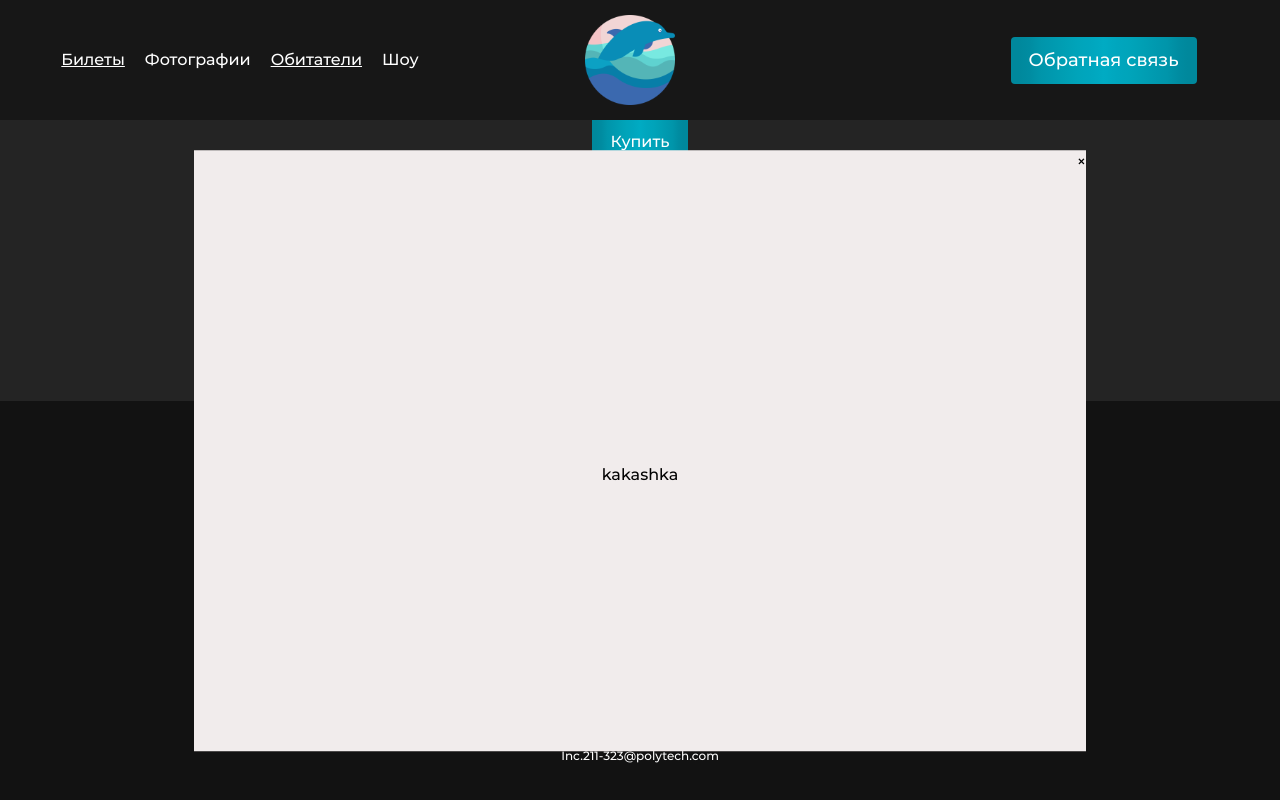
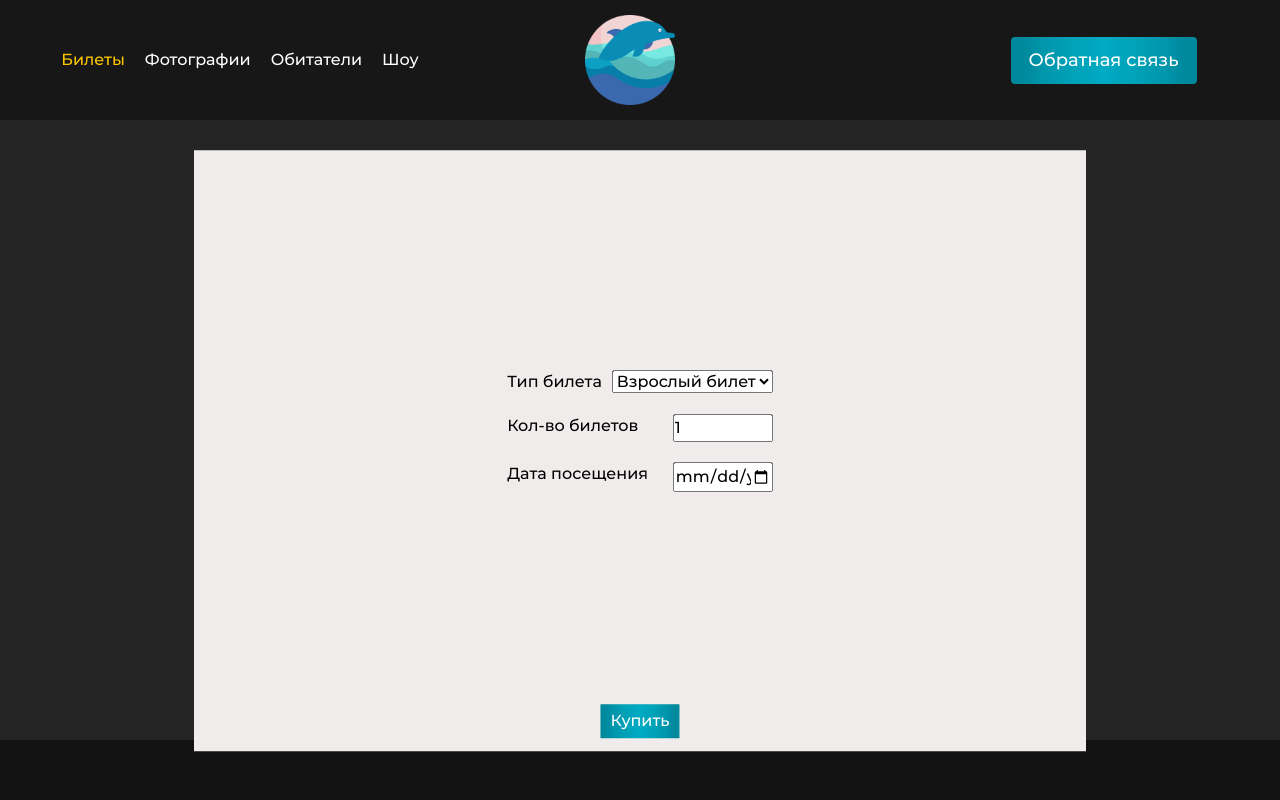
Before and after one commit to f4lz/ocean-future, a Vue app: page /tickets in a window 1280 px wide. Both pictures are taken after a click on the button "Купить". Shown: the top 800 px of the page. Built offline with nearby package versions, Linux system fonts and the light colour scheme; some icons are missing.

Commit message:
tickets-and-modal

```diff
--- a/package.json
+++ b/package.json
@@ -12,6 +12,8 @@
     "format": "prettier --write src/"
   },
   "dependencies": {
+    "@jamescoyle/vue-icon": "^0.1.2",
+    "@mdi/js": "^7.2.96",
     "@vue/composition-api": "^1.7.1",
     "pinia": "^2.0.32",
     "vite-plugin-require": "^1.1.10",
--- /dev/null
+++ b/src/components/modals/modal-apply-payment.vue
@@ -0,0 +1,53 @@
+<template>
+  <div class="payment-apply__wrapper">
+    <div class="payment-apply__close">
+      <svg-icon type="mdi" :path="path" @click="close"></svg-icon>
+    </div>
+    <div class="payment-apply__content">kakashka</div>
+  </div>
+</template>
+
+<script lang="ts" setup>
+
+import SvgIcon from '@jamescoyle/vue-icon'
+import { mdiClose } from '@mdi/js'
+
+const emit = defineEmits( [ 'close' ] )
+
+const close = () => {
+  emit( 'close' )
+}
+
+const path = mdiClose
+
+</script>
+
+<style lang="scss" scoped>
+
+
+.payment-wrapper {
+  color: black;
+  position: absolute;
+  top: 0;
+  left: 50%;
+  transform: translate(-50%, 25%);
+  width: 892px;
+  height: 601px;
+  background-color: #F1ECEC;
+}
+
+.payment__close {
+  display: flex;
+  justify-content: flex-end;
+  align-items: center;
+}
+
+.payment__content {
+  height: 100%;
+  display: flex;
+  justify-content: center;
+  align-items: center;
+  flex-direction: column;
+}
+
+</style>
--- a/src/components/modals/modal-payment.vue
+++ b/src/components/modals/modal-payment.vue
@@ -1,13 +1,55 @@
 <template>
   <div class="payment-wrapper">
-    <div class="payment__close"><span @click="close">×</span></div>
-    <div class="payment__content">kakashka</div>
+    <div class="payment__close">
+      <svg-icon class="close" @click="close" type="mdi" :path="path"></svg-icon>
+    </div>
+    <div class="payment__content">
+      <div class="content__inner">
+        <div class="inner__info">
+          <p>Тип билета</p>
+          <select class="connent__inner-select">
+            <option v-for="price in priceList.prices" :key="price.id"  :value="price.type">{{ price.type }}</option>
+          </select>
+        </div>
+        <div class="inner__info">
+          <p>Кол-во билетов</p>
+          <input class="inner__info-input" v-model="countOfTickets" type="number" min="1" max="100">
+        </div>
+        <div class="inner__info">
+          <p>Дата посещения</p>
+          <input class="inner__info-input" type="date">
+        </div>
+      </div>
+    </div>
+    <active-button class="payment__button">Купить</active-button>
   </div>
 </template>
 
 <script lang="ts" setup>
 
+import SvgIcon from '@jamescoyle/vue-icon'
+import { mdiClose } from '@mdi/js'
+import { priceListStore } from '@/stores/prices'
+import { watchEffect, ref, defineComponent } from 'vue'
+import activeButton from '@/components/ui/active-button.vue';
+
+defineComponent( {
+  activeButton
+} )
+
 const emit = defineEmits( [ 'close' ] )
+
+const priceList = priceListStore()
+
+const path = mdiClose
+
+const countOfTickets = ref<number>( 1 )
+
+watchEffect (  () => {
+  if ( countOfTickets.value < 0 ) {
+    countOfTickets.value = 1
+  }
+} )
 
 const close = () => {
   emit( 'close' )
@@ -17,6 +59,9 @@ const close = () => {
 
 <style lang="scss" scoped>
 
+.close {
+  cursor: pointer;
+}
 
 .payment-wrapper {
   color: black;
@@ -30,17 +75,41 @@ const close = () => {
 }
 
 .payment__close {
+  padding: 10px 10px 0 0;
   display: flex;
   justify-content: flex-end;
   align-items: center;
 }
 
 .payment__content {
-  height: 100%;
+  height: 85%;
   display: flex;
   justify-content: center;
   align-items: center;
   flex-direction: column;
 }
 
+.content__inner {
+  display: flex;
+  flex-direction: column;
+  gap: 20px;
+}
+.inner__info {
+  display: flex;
+  justify-content: space-between;
+  align-items: flex-start;
+  gap: 10px;
+  &-input {
+    width: 100px;
+  }
+}
+
+.payment__button {
+  position: absolute;
+  top: 95%;
+  left: 50%;
+  transform: translate(-50%, -50%);
+  padding: 5px 10px;
+}
+
 </style>
--- a/src/components/navigation.vue
+++ b/src/components/navigation.vue
@@ -32,7 +32,7 @@ const routes = ref<RouteApi>( [
     name: 'Фотографии'
   },
   {
-    link: 'tickets',
+    link: 'animal',
     name: 'Обитатели'
   },
   {
@@ -69,6 +69,6 @@ const routes = ref<RouteApi>( [
 }
 
 .router-link-active {
-  text-decoration: underline;
+  color: #FFC700;
 }
 </style>
--- a/src/components/price-list.vue
+++ b/src/components/price-list.vue
@@ -1,26 +1,17 @@
 <template>
-	<div class="prices__box container" v-for="price in prices" :key="price.id">
-		<p class="ticket__type">{{ price.text }}</p>
-		<span class="ticket__price">{{ price.price }}</span>
+	<div class="prices__box container" v-for="price in priceList.prices" :key="price.id">
+		<p class="ticket__type">{{ price.type }}</p>
+		<span class="ticket__price">{{ price.price }} ₽</span>
 	</div>
 </template>
 
-<script lang="ts">
-import { defineComponent } from 'vue'
+<script lang="ts" setup>
 
-import type { PropType } from 'vue'
-import type { priceList } from '@/types/main'
+import { priceListStore } from '@/stores/prices'
 
-export default defineComponent( {
-	props: {
-		prices: {
-			type: Array as PropType<priceList[]>,
-			default: () => []
-		}
-	},
+const priceList = priceListStore()
 
-	setup () {}
-} )
+
 </script>
 
 <style lang="scss" scoped>
--- a/src/pages/tickets.vue
+++ b/src/pages/tickets.vue
@@ -27,6 +27,12 @@ defineComponent( {
   activeButton
 } )
 
+window.addEventListener( 'keydown', ( event ) => {
+  if ( event.keyCode == 27 ) {
+    onclose()
+  }
+} )
+
 const modal = reactive( {
   display: false
  } )
@@ -49,8 +55,10 @@ const modal = reactive( {
 }
 
 .payment {
+  height: 70vh;
   display: flex;
-  justify-content: center;
+  margin-top: 60px;
+  justify-content: flex-start;
   align-items: center;
   flex-direction: column;
 }
--- a/src/router/index.ts
+++ b/src/router/index.ts
@@ -36,6 +36,11 @@ const router = createRouter( {
       component: WaterShowPage
     },
     {
+      path: '/animal',
+      name:'animal',
+      component: WaterShowPage
+    },
+    {
       path: '/:catchAll(.*)',
       component: PageNotFound
     }
--- /dev/null
+++ b/src/stores/prices.ts
@@ -0,0 +1,36 @@
+import { ref } from 'vue'
+import { defineStore } from 'pinia'
+
+export const priceListStore = defineStore( 'prices', () => {
+  const prices = ref<priceList>( [
+    {
+      id: 1,
+      type: 'Взрослый билет',
+      price: 800
+    },
+    {
+      id: 2,
+      type: 'Взрослый билет',
+      price: 800
+    },
+    {
+      id: 3,
+      type: 'Взрослый билет',
+      price: 800
+    },
+    {
+      id: 4,
+      type: 'Взрослый билет',
+      price: 800
+    },
+    {
+      id: 5,
+      type: 'Взрослый билет',
+      price: 800
+    },
+  ] )
+
+  return {
+    prices,
+   }
+} )
--- a/src/types/main.ts
+++ b/src/types/main.ts
@@ -15,7 +15,7 @@ export interface iconsCard {
 
 export interface priceList {
   id: number
-  text: string
+  type: string
   price: number
 }
 
```
Also changed, not shown: src/stores/counter.ts (deleted, +0 -12 lines), 1 other file (tests, documents, lock files or other folders).
